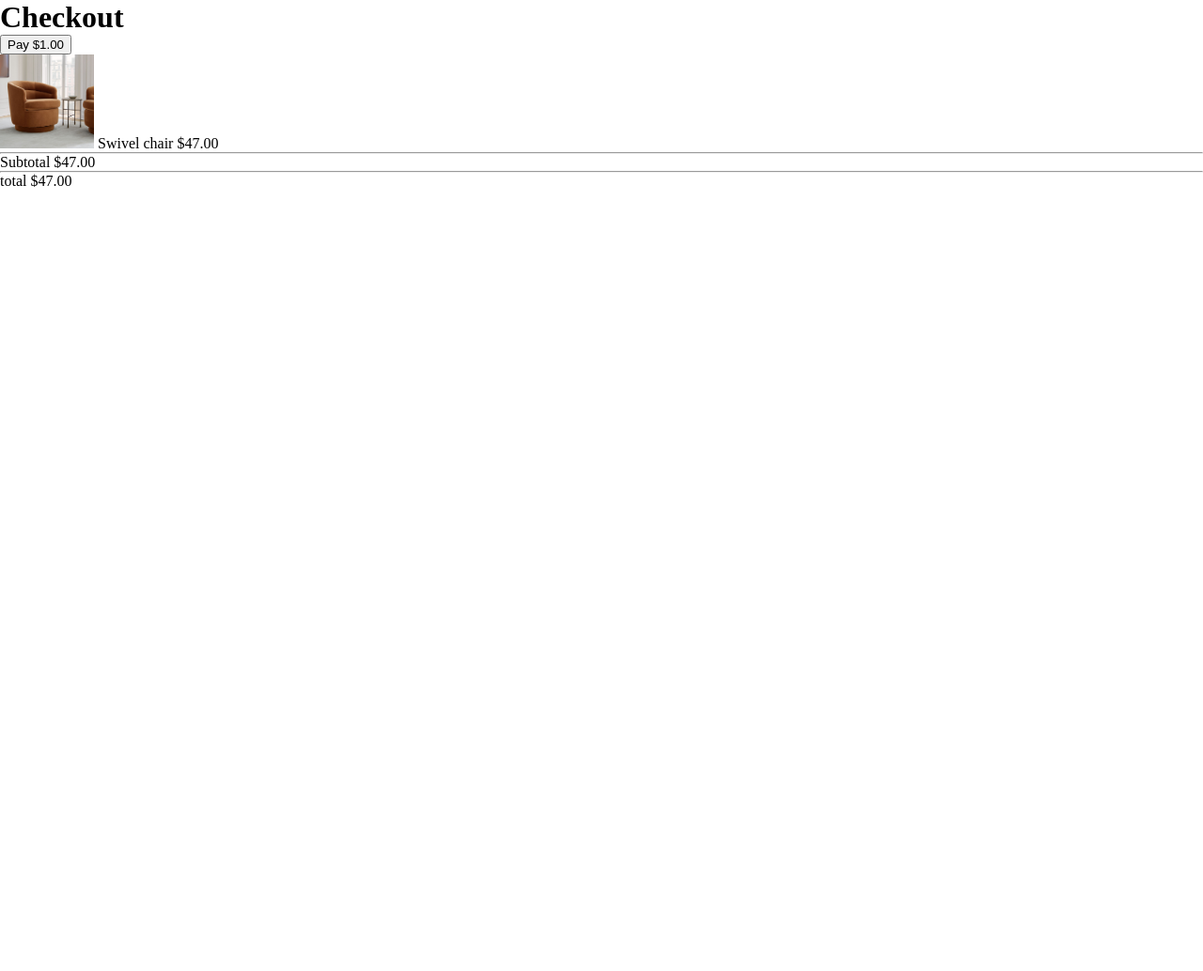
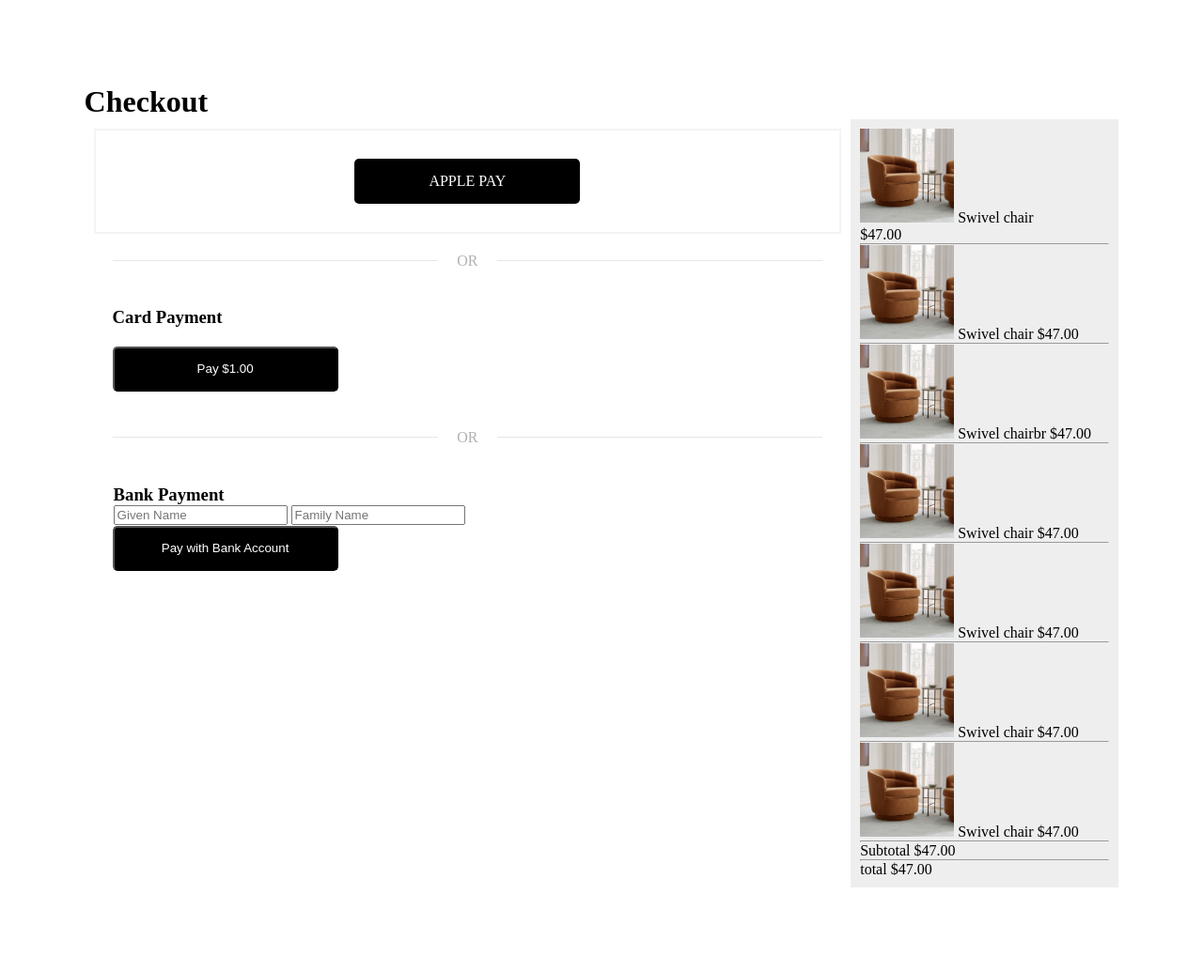
Before and after one commit to Seid27/square_payment, a Flask app: page / in a window 1280 px wide. Shown: the whole page at 94% size. Before the commit the page ends 199 px from the top, so only its background shows below. Run offline with Flask 3, Linux system fonts and the light colour scheme; some libraries are stand-ins or nearby versions.

Commit message:
added google and cashapp pay and fixed styling

```diff
--- a/static/css/style.css
+++ b/static/css/style.css
@@ -1,6 +1,25 @@
 *{
     /* box-sizing: border-box; */
     margin: 0;
+}
+
+body{
+    margin: 7%;
+}
+
+.card-payment-form, .ach-payment-form{
+    padding: 20px;
+    /* border: 2px solid #F4F4F4; */
+    /* background-color: #F4F4F4; */
+}
+
+.card-payment-form h3{
+    margin-bottom: 20px;
+}
+
+fieldset{
+    border: none;
+    padding:1px;
 }
 
 .payment-options input {
@@ -20,7 +39,7 @@
 
 .payment-options .pay-logo{
     display: inline-block;
-    border: 2px solid rgb(216, 216, 216);
+    border: 2px solid rgb(228, 228, 228);
     border-radius: 10px;
     height: 90px;
     width: 150px;
@@ -33,14 +52,89 @@
     height: 70px;
     width: 70px;
 }
-input:checked ~ .pay-logo{
+/* input:checked ~ .pay-logo{
     border: 2px solid rgb(25, 0, 255);
-}
+} */
 
-form{
+/* form{
     width: 50%;
-}
+} */
 .product-img{
     width: 100px;
     height: 100px;
 }
+
+.flex-container{
+    display: flex;
+
+}
+
+.hr{
+    display: flex;
+    flex-basis: 100%;
+    align-items: center;
+    color: rgba(101, 101, 101, 0.5);
+    margin: 20px 0px;
+}
+.hr:before,
+.hr:after {
+    content: "";
+    flex-grow: 1;
+    background: rgba(228, 228, 228, 0.9);
+    height: 1px;
+    font-size: 0px;
+    line-height: 0px;
+    margin: 0px 20px;
+}
+
+/* .flex-item-pay-btn{
+    margin: 5px;
+  } */
+.pay-btn-container{
+    padding: 30px 0 30px 0;
+    border: 2px solid #F4F4F4;
+    /* background-color: #F4F4F4; */
+    justify-content: space-around;
+}
+
+/* .flex-item-pay-btn{
+    margin: 10px;
+} */
+.flex-item-left {
+    padding: 10px;
+    flex: 75%;
+  }
+
+.flex-item-right {
+    padding: 10px;
+    flex: 25%;
+    background-color: #EEEEEE;
+}
+
+#test-button{
+    width: 240px;
+    height: 48px;
+    background-color: black;
+    color: white;
+    border-radius: 5px;
+}
+
+button{
+    width: 240px;
+    height: 48px;
+    background-color: black;
+    color: white;
+    border-radius: 5px;
+}
+
+#test-button span{
+    display: inline-block;
+    position: relative;
+    top: 50%;
+    left: 50%;
+    translate: -50% -50% ;
+}
+
+#google-pay-button button{
+    height: 48px;
+}
--- a/static/js/square_client.js
+++ b/static/js/square_client.js
@@ -7,8 +7,14 @@
 //     await card.attach('#card-container');
 //     return card;
 //   }
-
- document.addEventListener('DOMContentLoaded', async function () {
+// const cashAppBtn = document.querySelector("#cash-app-pay");
+// document.querySelector("#cash-app-pay").shadowRoot.querySelector("button").style.color("red");
+console.log(document.querySelector("#cash_app_pay_v1_element"));
+// cash_app_pay_v1_element
+// div
+// ShadowRoot
+// button
+document.addEventListener('DOMContentLoaded', async function () {
 
   if (!window.Square) {
     throw new Error('Square.js failed to load properly');
@@ -18,8 +24,9 @@
   try {
     await initializeCard(payments);
     await initializeGooglePay(payments);
+    await initializeCashApp(payments);
+    await initializeACH(payments);
     // await initializeApplePay(payments);
-    await initializeCashApp(payments);
   } catch (e) {
     console.error('Initializing Card failed', e);
     return;
@@ -99,6 +106,20 @@
     redirectURL: 'https://my.website/checkout',
     referenceId: 'my-website-00000001',
   });
-  await cashAppPay.attach('#cash-app-pay');
+  const buttonOptions = {
+    shape: 'semiround',
+    width: 'static',
+    size: 'medium',
+    };
+  await cashAppPay.attach('#cash-app-pay', buttonOptions);
   return cashAppPay;
 }
+
+async function initializeACH(payments) {
+  let redirectURI= '';
+  let transactionId = '';
+  const ach = await payments.ach({ redirectURI, transactionId });
+  // Note: ACH doesn't have an .attach(...) method
+  // the ACH auth flow is triggered by .tokenize(...)
+  return ach;
+}
--- a/templates/checkout.html
+++ b/templates/checkout.html
@@ -3,7 +3,6 @@
 <head>
     <meta charset="UTF-8">
     <meta name="viewport" content="width=device-width, initial-scale=1.0">
-    <link rel="stylesheet" href="/static/css/style.css">
     <script type="text/javascript" src="https://sandbox.web.squarecdn.com/v1/square.js"></script>
     <title>Checkout</title>
 </head>
@@ -50,14 +49,91 @@
         </label>
     </div> -->
 
-    <form id="payment-form">
-        <div id="google-pay-button"></div>
-        <div id="apple-pay-button"></div>
-        <div id="cash-app-pay"></div>
+    <div class="flex-container">
+        <div class="flex-item-left">
+            <div class="flex-container pay-btn-container">
+                <div class= "flex-item-pay-btn" id="google-pay-button"></div>
+                <div class= "flex-item-pay-btn" id="test-button"><span>APPLE PAY</span></div>
+                <div class= "flex-item-pay-btn" id="cash-app-pay"></div>
+                <!-- <div id="apple-pay-button"></div> -->
+            </div>
+
+            <!-- card Payment -->
+            <div class="hr">OR</div>
+            <form class="card-payment-form" id="payment-form">
+                <h3>Card Payment</h3>
                 <div id="card-container"></div>
                 <button id="card-button" type="button">Pay $1.00</button>
             </form>
-      <div id="order-total">
+
+            <!-- Bank Payment -->
+            <div class="hr">OR</div>
+            <form class="ach-payment-form" id="payment-form">
+                <fieldset class="buyer-inputs">
+                <h3>Bank Payment</h3>
+                 <input
+                   type="text"
+                   autocomplete="given-name"
+                   aria-required="true"
+                   aria-label="First Name"
+                   required="required"
+                   placeholder="Given Name"
+                   name="givenName"
+                   spellcheck="false"
+                 />
+
+                 <input
+                   type="text"
+                   autocomplete="family-name"
+                   aria-required="true"
+                   aria-label="Last Name"
+                   required="required"
+                   placeholder="Family Name"
+                   name="familyName"
+                   spellcheck="false"
+                 />
+               </fieldset>
+               <button id="ach-button" type="button">Pay with Bank Account</button>
+              </form>
+        </div>
+
+        <div class="flex-item-right" id="order-total">
+            <div>
+                <img class="product-img" src="/static/images/chair.jpg" alt="" srcset="">
+                <span class="product-desc">Swivel chair</span><br>
+                <span class="product-price">$47.00</span>
+            </div>
+            <hr>
+            <div>
+                <img class="product-img" src="/static/images/chair.jpg" alt="" srcset="">
+                <span class="product-desc">Swivel chair</span>
+                <span class="product-price">$47.00</span>
+            </div>
+            <hr>
+            <div>
+                <img class="product-img" src="/static/images/chair.jpg" alt="" srcset="">
+                <span class="product-desc">Swivel chair</span>br
+                <span class="product-price">$47.00</span>
+            </div>
+            <hr>
+            <div>
+                <img class="product-img" src="/static/images/chair.jpg" alt="" srcset="">
+                <span class="product-desc">Swivel chair</span>
+                <span class="product-price">$47.00</span>
+            </div>
+            <hr>
+            <div>
+                <img class="product-img" src="/static/images/chair.jpg" alt="" srcset="">
+                <span class="product-desc">Swivel chair</span>
+                <span class="product-price">$47.00</span>
+            </div>
+            <hr>
+            <div>
+                <img class="product-img" src="/static/images/chair.jpg" alt="" srcset="">
+                <span class="product-desc">Swivel chair</span>
+                <span class="product-price">$47.00</span>
+            </div>
+            <hr>
             <div>
                 <img class="product-img" src="/static/images/chair.jpg" alt="" srcset="">
                 <span class="product-desc">Swivel chair</span>
@@ -71,10 +147,12 @@
                 <span class="total">total</span>
                 <span class="total">$47.00</span>
             </div>
+        </div>
 
     </div>
 
     <!-- <script src="/static/js/square_client.js"></script> -->
     <script src="{{ url_for('static', filename='js/square_client.js') }}"></script>
+    <link rel="stylesheet" href="/static/css/style.css">
 </body>
 </html>
```
Lines whose indentation alone changed are shown as unchanged.
